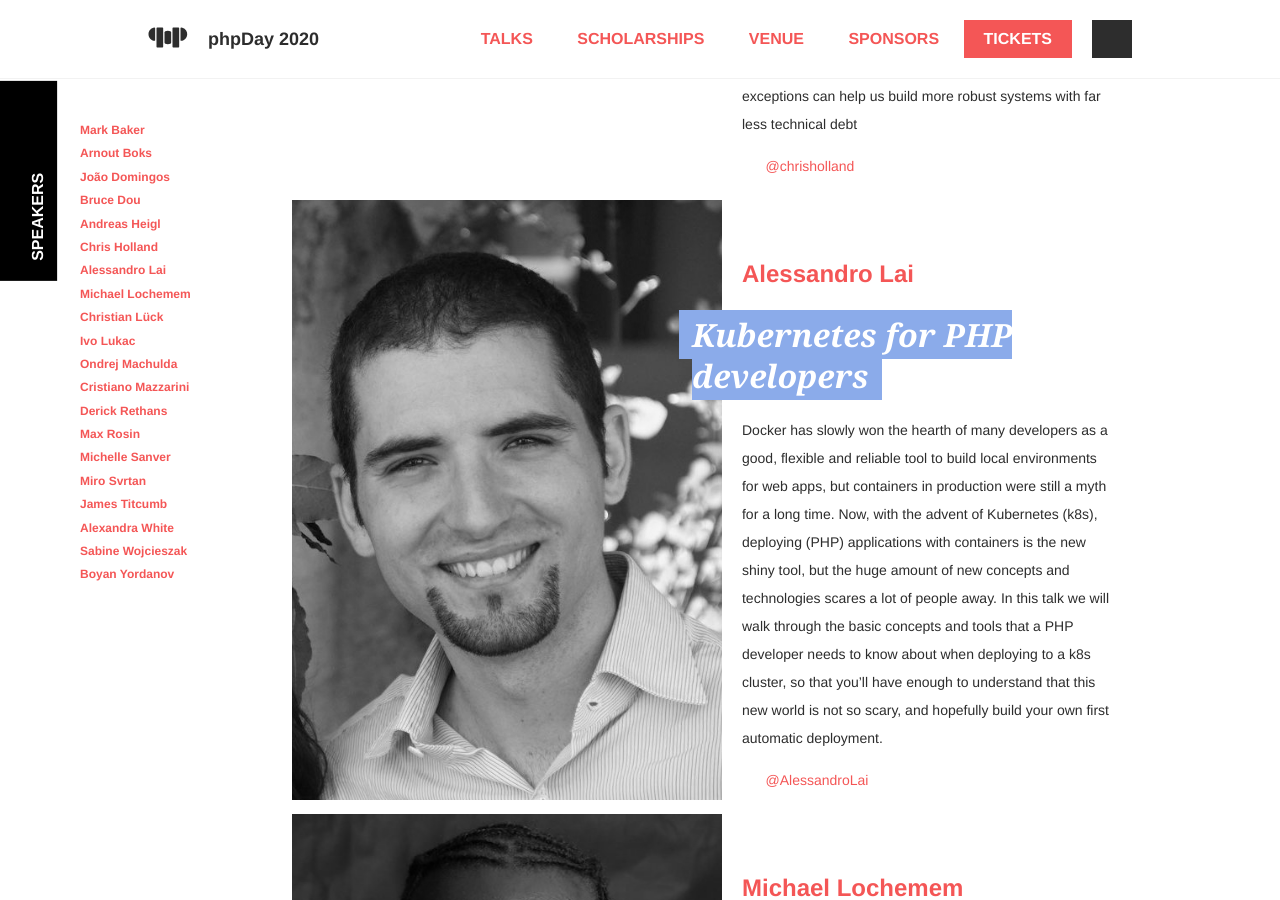
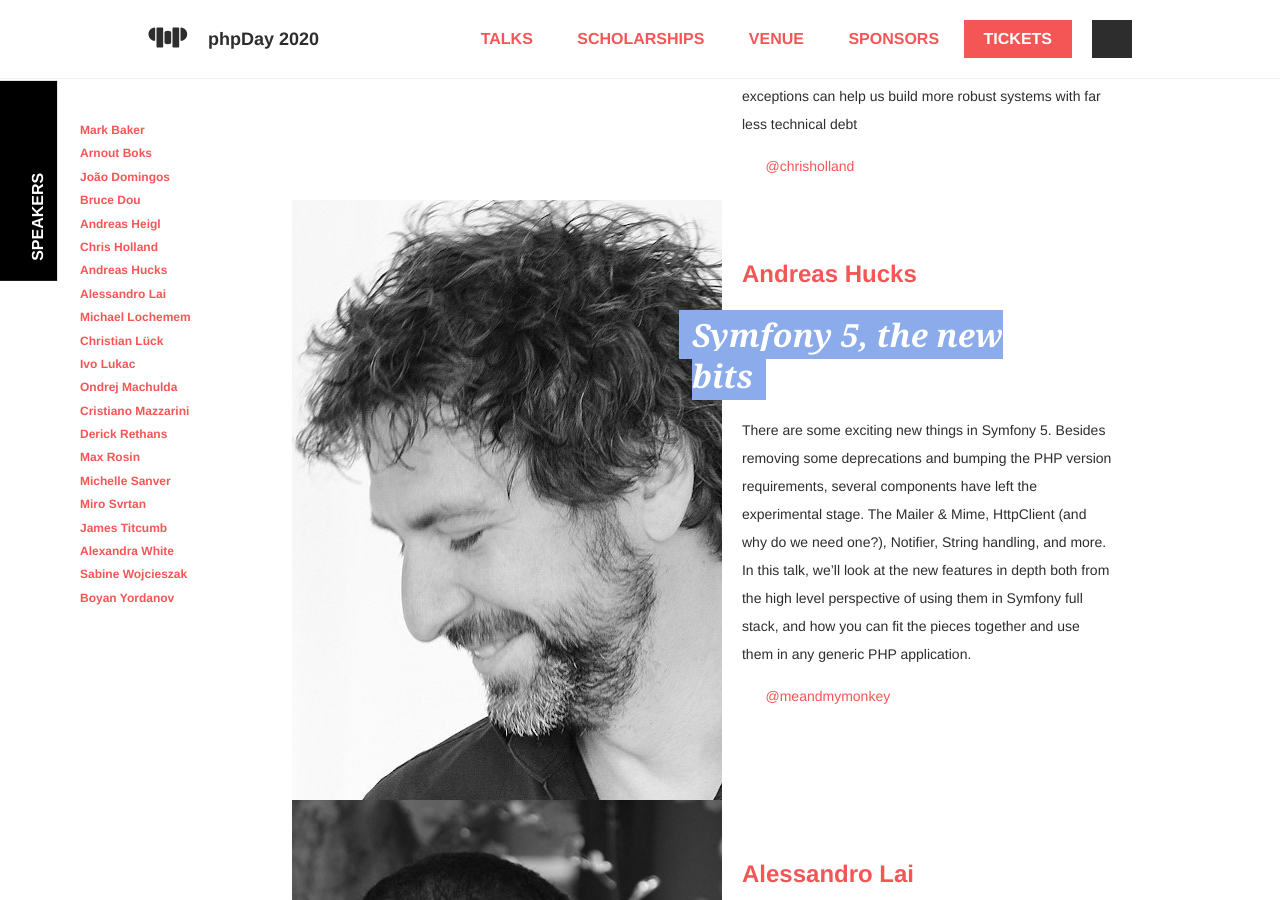
Before and after one commit to giuliatosato/2020.phpday.it, a Jekyll site: the page built from talks.md, in a window 1280 px wide and 900 px high, scrolled down 6927 px. Built offline with Jekyll 4.4.1, drawn with Linux system fonts in a browser that asks for light colours; some web fonts are replaced; comment, search, counter and statistics services are not loaded.

Commit message:
Add Andreas Hucks

```diff
--- a/_data/speakers.yml
+++ b/_data/speakers.yml
@@ -47,6 +47,12 @@ list:
     first_name: Chris
     last_name: Holland
     twitter: chrisholland
+  -
+    id: andreas-hucks
+    image: andreas-hucks.jpg
+    first_name: Andreas
+    last_name: Hucks
+    twitter: meandmymonkey
   -
     id: alessandro-lai
     description:
--- a/_data/talks.yml
+++ b/_data/talks.yml
@@ -109,6 +109,15 @@
     * how exceptions allow us to signal errors with less code
     * how exceptions allow us to handle errors with less code
     * how exceptions can help us build more robust systems with far less technical debt
+-
+  speaker_id: andreas-hucks
+  title: Symfony 5, the new bits
+  extract: >
+    There are some exciting new things in Symfony 5. Besides removing some deprecations and bumping the PHP version
+    requirements, several components have left the experimental stage. The Mailer & Mime, HttpClient
+    (and why do we need one?), Notifier, String handling, and more. In this talk, we'll look at the new
+    features in depth both from the high level perspective of using them in Symfony full stack, and how you can fit
+    the pieces together and use them in any generic PHP application.
 -
   speaker_id: alessandro-lai
   title: Kubernetes for PHP developers
```
Also changed, not shown: img/phpday/speaker/andreas-hucks.jpg (added).
